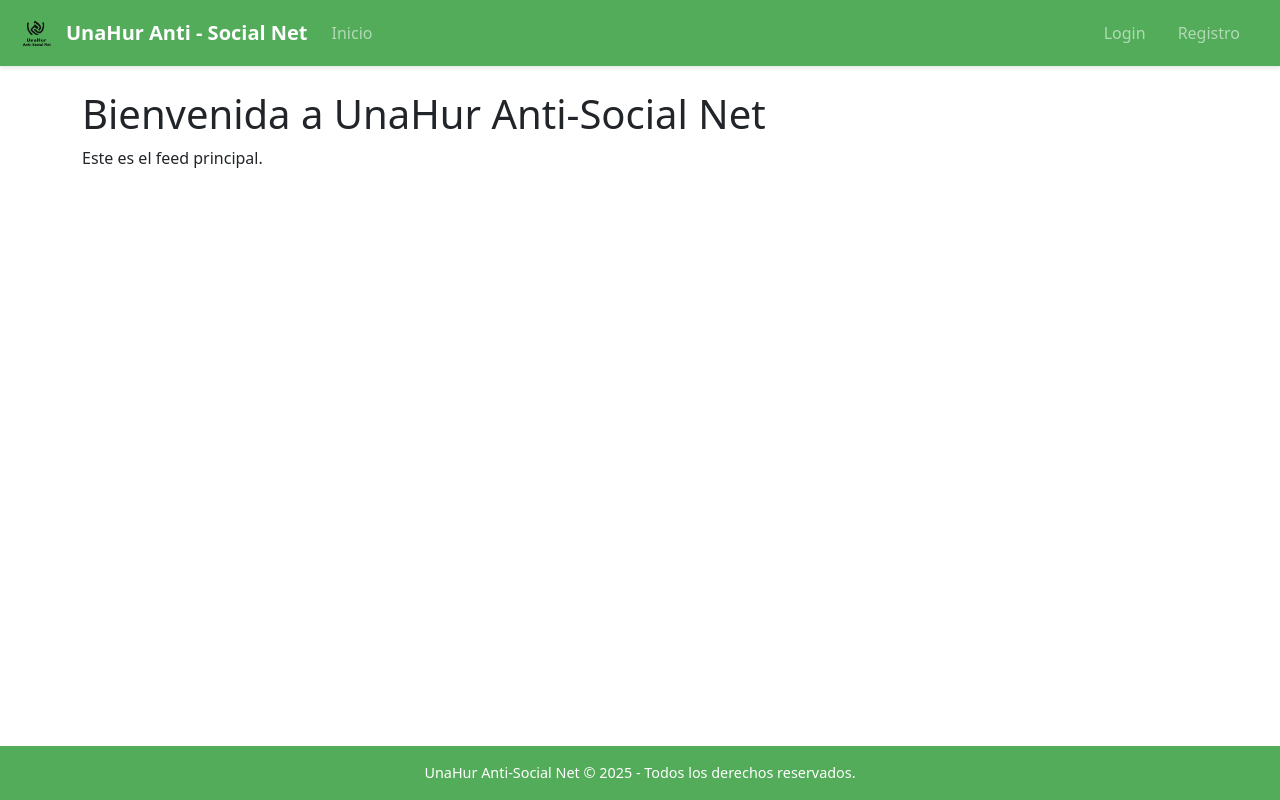
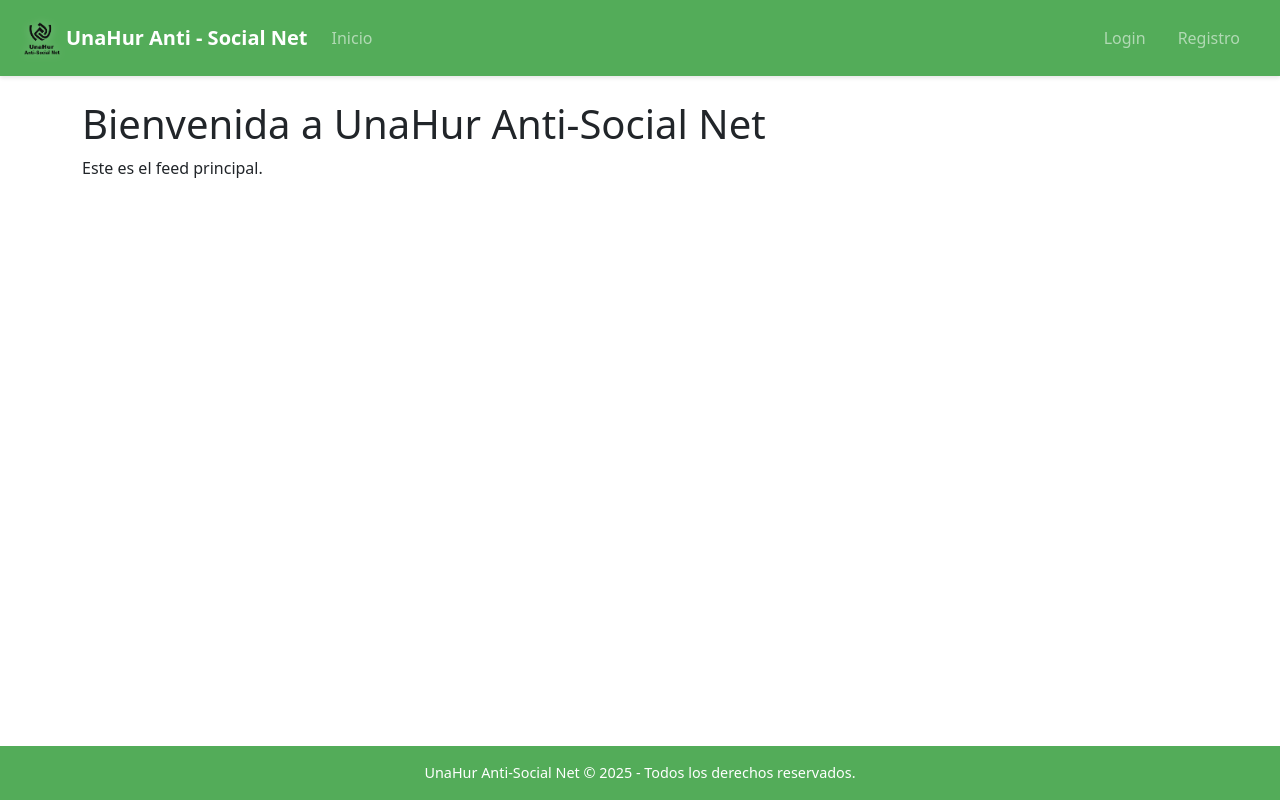
Before and after one commit to Erika-Campos-V/UnaHur-Anti-Social-Net-Interfaz-de-Usuario-Los-Estrategas, a React (Vite) app in the folder losEstrategas/: page / in a window 1280 px wide. Built offline with nearby package versions, Linux system fonts and the light colour scheme.

Commit message:
refactor header

```diff
--- a/losEstrategas/src/App.jsx
+++ b/losEstrategas/src/App.jsx
@@ -1,6 +1,6 @@
 import { BrowserRouter as Router, Routes, Route, Navigate } from "react-router-dom";
 import { useContext } from "react";
-import { UserContext } from "./context/UserContext"; // o "./context/UserContext.js" según tu estructura
+import { UserContext } from "./context/UserContext";
 
 import Header from "./components/Header";
 import Footer from "./components/Footer";
--- a/losEstrategas/src/components/Header.jsx
+++ b/losEstrategas/src/components/Header.jsx
@@ -13,7 +13,7 @@ const Header = () => {
         <img
           src={logo}
           alt="Logo"
-          style={{ height: "40px", marginRight: "10px" }}
+          className="logo-navbar"
         />
         UnaHur Anti - Social Net
       </Link>
--- a/losEstrategas/src/styles/header.css
+++ b/losEstrategas/src/styles/header.css
@@ -17,8 +17,23 @@
 }
 
 .navbar-nav .nav-link:hover {
-  color: black !important;
+  color:  black !important;
+  transform: scale(1.1);
+  box-shadow: 0 0 10px rgba(255, 255, 255, 0.4);
 }
 .navbar-brand img {
   vertical-align: middle;
 }
+
+.logo-navbar {
+  height: 50px;
+  width: auto;
+  transition: transform 0.3s ease, box-shadow 0.3s ease;
+  filter: drop-shadow(0 0 5px rgba(255, 255, 255, 0.3));
+}
+
+.logo-navbar:hover {
+  transform: scale(1.1);
+  box-shadow: 0 0 10px rgba(255, 255, 255, 0.4);
+
+}
--- /dev/null
+++ b/package.json
@@ -0,0 +1,5 @@
+{
+  "dependencies": {
+    "react-router-dom": "^7.6.3"
+  }
+}
```
Also changed, not shown: 1 other file (tests, documents, lock files or other folders).
